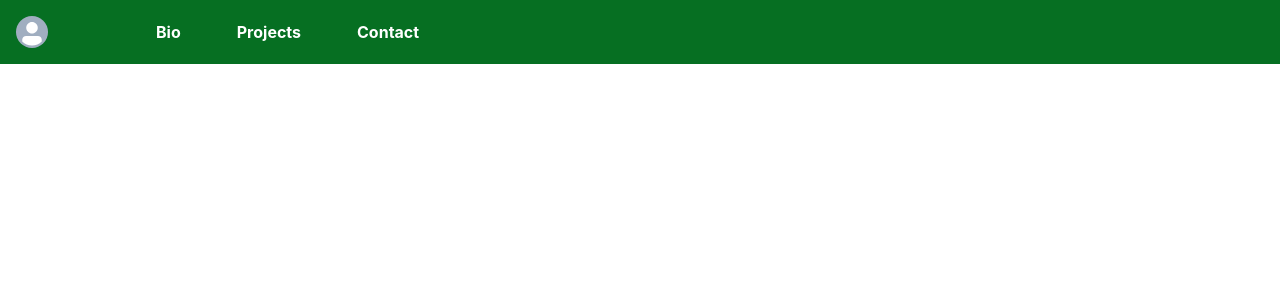
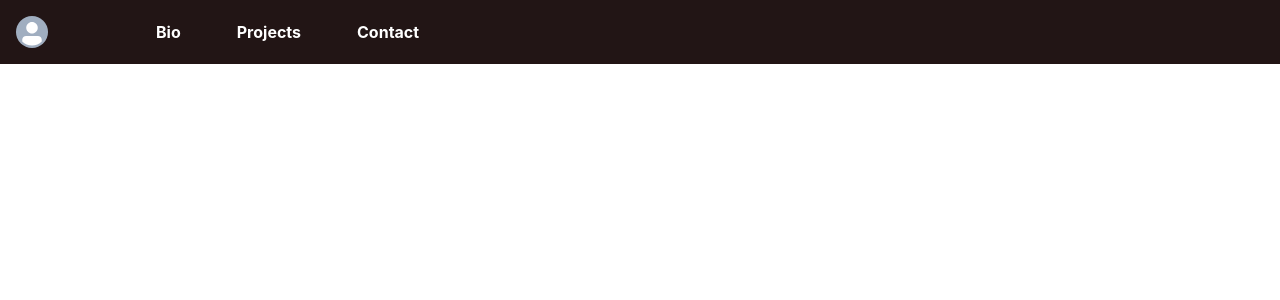
Before and after one commit to daveclinton/smallfeature, a Next.js app: page / in a window 1280 px wide. Shown: the top 300 px of the page. Built offline with nearby package versions, Linux system fonts and the light colour scheme.

Commit message:
feature: change bg color

```diff
--- a/pages/components/navbar/index.tsx
+++ b/pages/components/navbar/index.tsx
@@ -27,7 +27,7 @@ const NavLink = ({ children }: { children: ReactNode }) => (
     _hover={{
       textDecoration: "none",
       bg: useColorModeValue("white", "white"),
-      color: "#066F22",
+      color: "#221515",
       fontWeight: "bolder",
     }}
     href={"#"}
@@ -41,7 +41,7 @@ export default function Navbar() {
 
   return (
     <>
-      <Box bg="#066F22" px={4}>
+      <Box bg="#221515" px={4}>
         <Flex h={16} alignItems={"center"} justifyContent={"space-between"}>
           <IconButton
             size={"md"}
@@ -83,7 +83,7 @@ export default function Navbar() {
         </Flex>
 
         {isOpen ? (
-          <Box pb={4} display={{ md: "none" }} color="white" bg="#066F22">
+          <Box pb={4} display={{ md: "none" }} color="white" bg="#221515">
             <Stack as={"nav"} spacing={4}>
               {Links.map((link) => (
                 <NavLink key={link}>{link}</NavLink>
```
